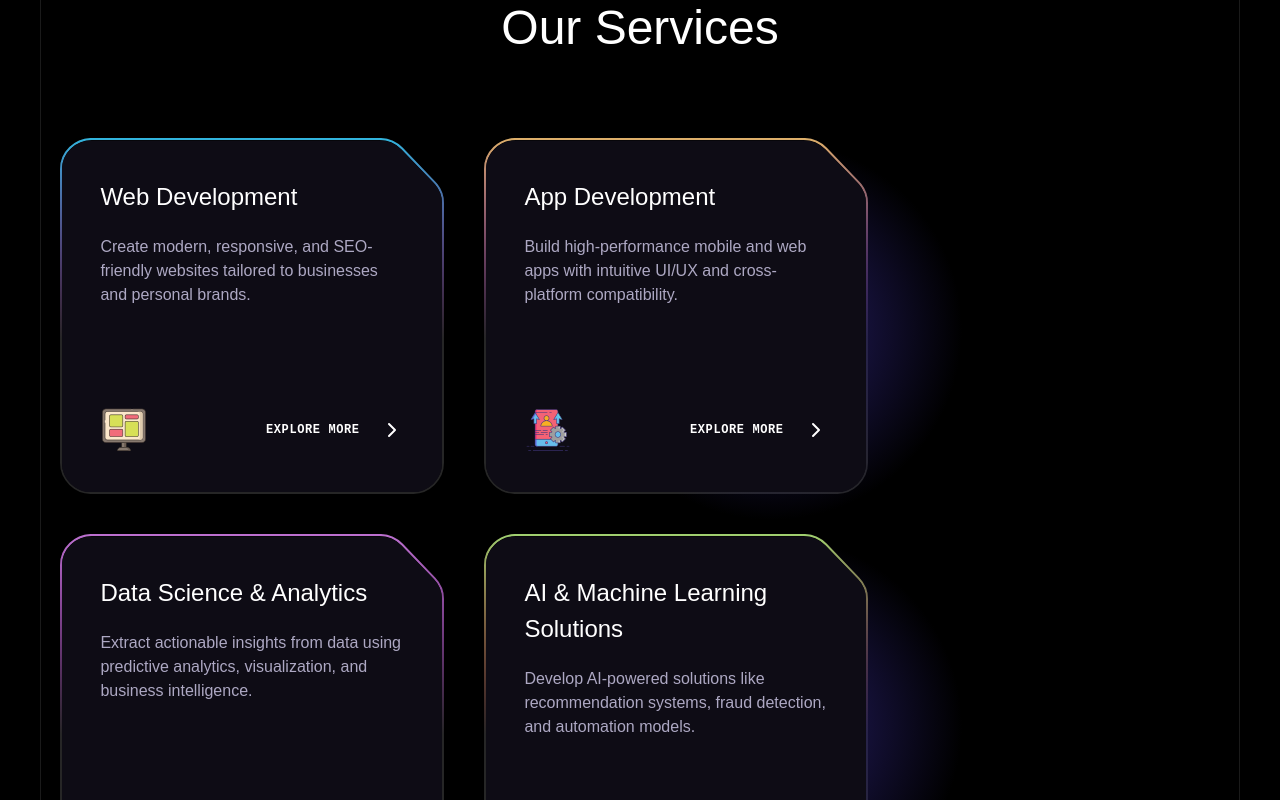
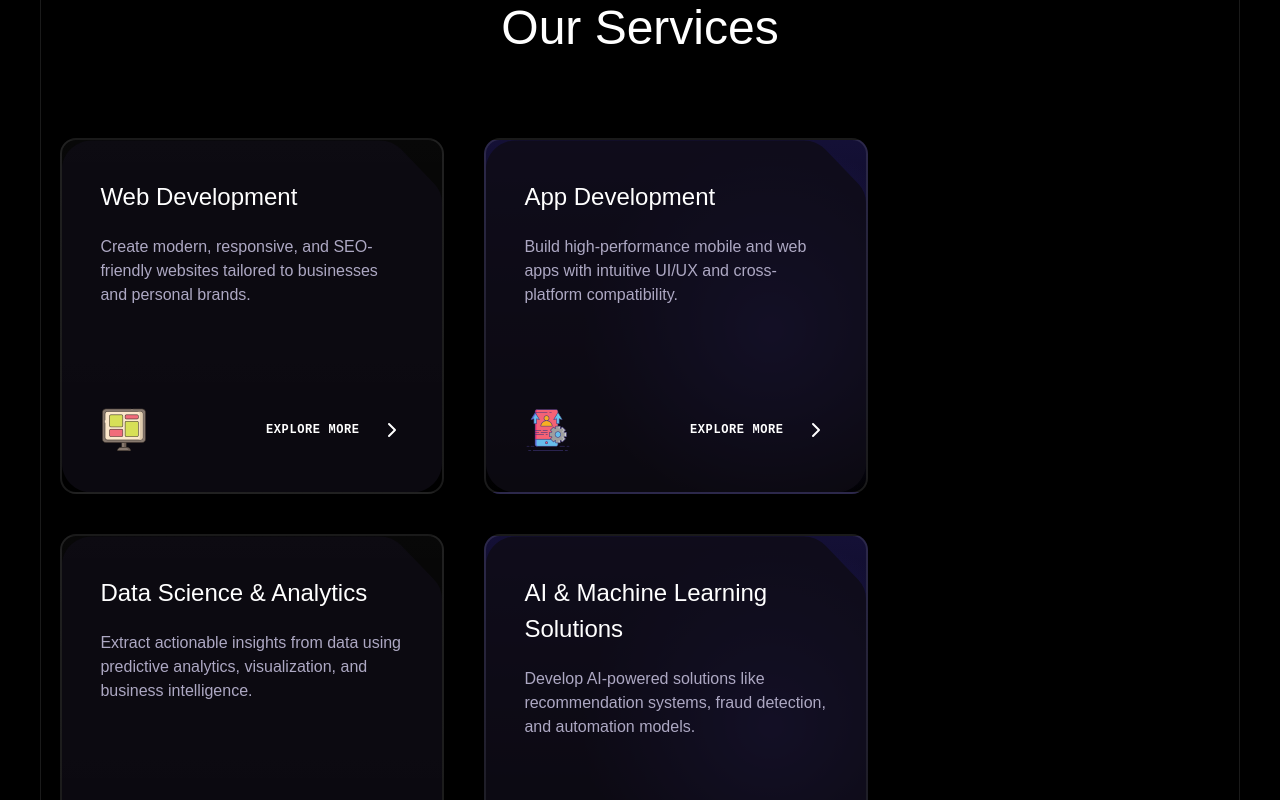
Before and after one commit to GIGANXT/Giganxt-Solutions, a React (Vite) app: page / in a window 1280 px wide. Shown: the part 1340-2140 px from the top of the page. Built offline with nearby package versions, Linux system fonts and the light colour scheme.

Commit message:
Update Benefits.jsx

```diff
--- a/src/components/Benefits.jsx
+++ b/src/components/Benefits.jsx
@@ -22,7 +22,7 @@ const Benefits = () => {
   };
 
   return (
-    <Section   id="features">
+    <Section id="features">
       <div className="container relative z-1">
         <Heading
           className="md:max-w-md lg:max-w-2xl"
@@ -32,22 +32,23 @@ const Benefits = () => {
         <div className="flex flex-wrap gap-10 mb-10">
           {benefits.map((item) => (
             <div
-              className="block relative p-0.5 bg-no-repeat bg-[length:100%_100%] md:max-w-[24rem]"
+              className="block relative md:max-w-[24rem] border-2 border-white/10 rounded-2xl overflow-hidden"
+              key={item.id}
               style={{
-                backgroundImage: `url(${item.backgroundUrl})`,
+                background: item.light
+                  ? "linear-gradient(180deg, rgba(40, 32, 108, 0.5) 0%, rgba(40, 32, 108, 0) 100%)"
+                  : "linear-gradient(180deg, rgba(255, 255, 255, 0.03) 0%, rgba(255, 255, 255, 0) 100%)"
               }}
-              key={item.id}
             >
-              <div className="relative z-2 flex flex-col min-h-[22rem] p-[2.4rem] ">
+              <div className="relative z-2 flex flex-col min-h-[22rem] p-[2.4rem]">
                 <h5 className="h5 mb-5">{item.title}</h5>
                 <p className="body-2 mb-6 text-n-3">{item.text}</p>
-                <div className="flex items-center mt-auto ">
+                <div className="flex items-center mt-auto">
                   <img
                     src={item.iconUrl}
                     width={48}
                     height={48}
                     alt={item.title}
-
                   />
                   {/* Pass the benefit id when clicking the button */}
                   <button
@@ -64,10 +65,10 @@ const Benefits = () => {
               {item.light && <GradientLight />}
 
               <div
-                className="absolute inset-0.5 bg-n-8"
+                className="absolute inset-0 bg-n-8/80"
                 style={{ clipPath: "url(#benefits)" }}
               >
-                <div className="absolute inset-0 opacity-0 transition-opacity hover:opacity-10 ">
+                <div className="absolute inset-0 opacity-0 transition-opacity hover:opacity-10">
                   {item.imageUrl && (
                     <img
                       src={item.imageUrl}
@@ -86,7 +87,6 @@ const Benefits = () => {
         </div>
       </div>
 
-
       <Model
         isVisible={showModel}
         handleClose={() => {
@@ -95,7 +95,6 @@ const Benefits = () => {
         }}
         data={selectedBenefit} // Pass selectedBenefit object
       />
-
     </Section>
   );
 };
```
